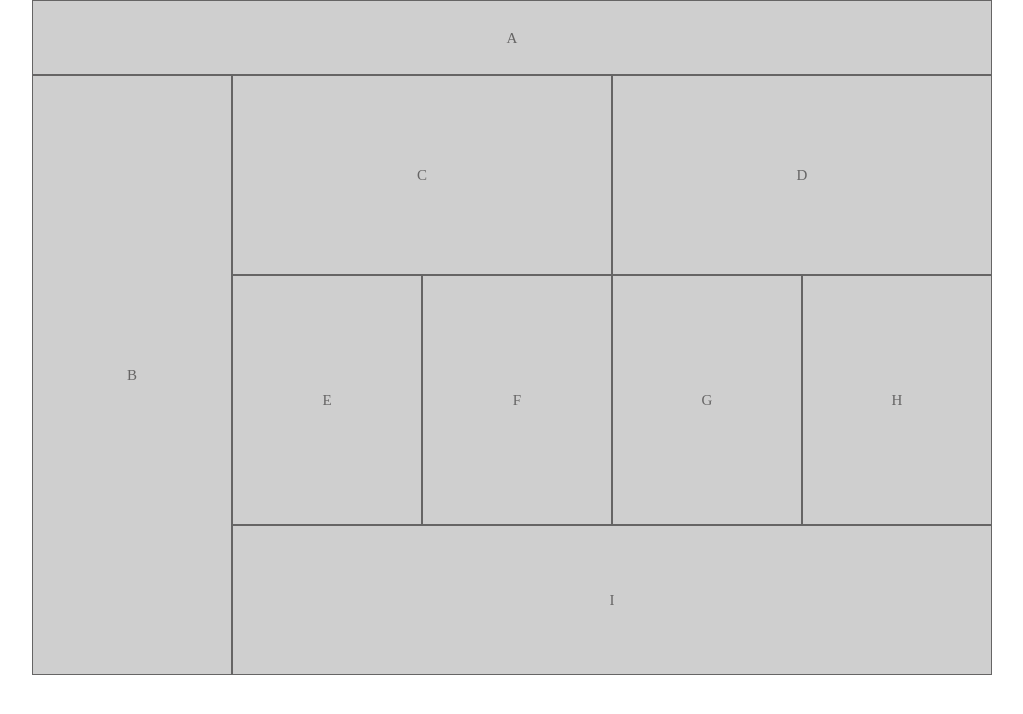
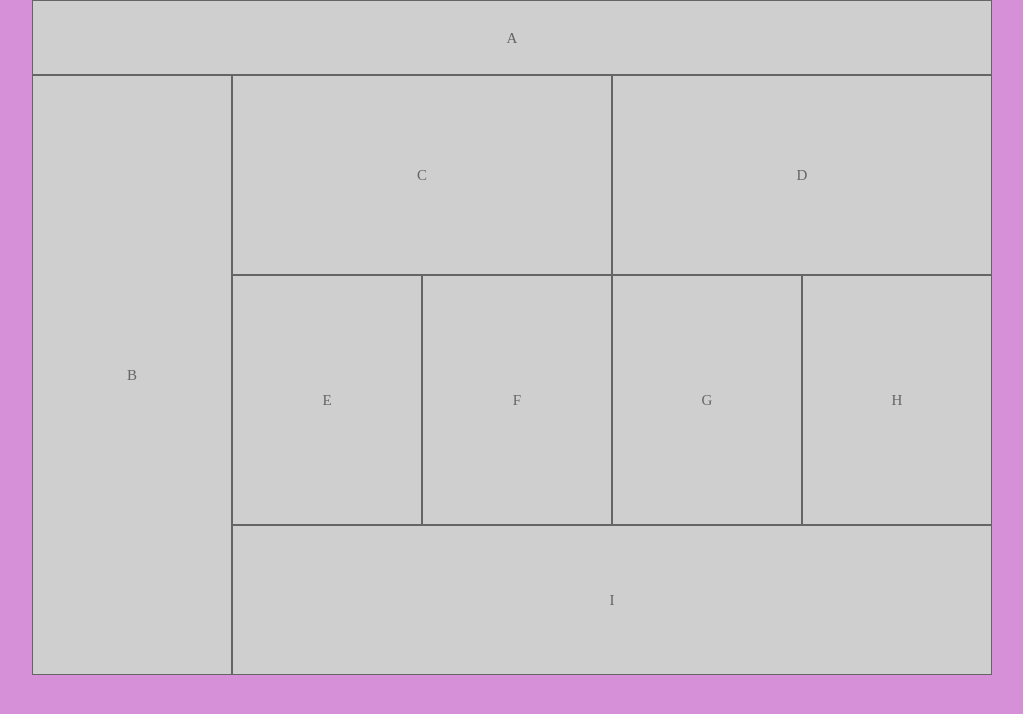
Before and after one commit to Stevengrant/301-lab-01, a plain HTML site: page index.html in a window 1280 px wide. Shown: the whole page, without its empty margins (128-1151 px from the left). Drawn offline with Linux system fonts and the light colour scheme.

Commit message:
added the dynamic bg colors

```diff
--- a/css/layout.css
+++ b/css/layout.css
@@ -1,3 +1,4 @@
+
 
 .a {
   height: 75px;
--- a/css/module.css
+++ b/css/module.css
@@ -5,3 +5,11 @@ section {
   text-align: center;
   font-size: 15px;
 }
+body{
+  background:#7ea8ed
+}
+@media (min-width:768px){
+  body{
+    background:#d690d8;
+  }
+}
```
